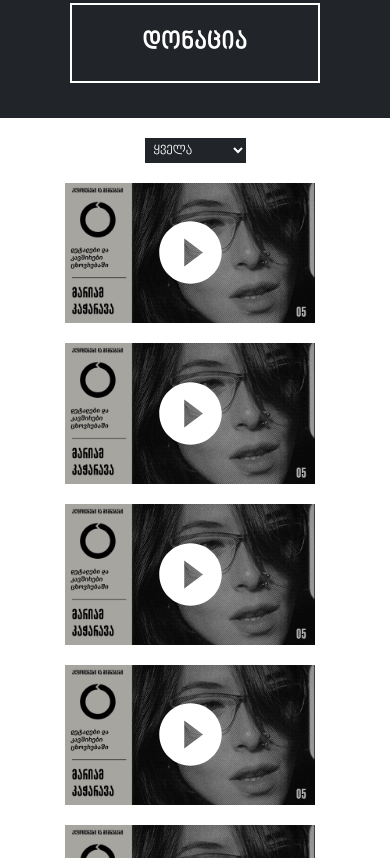
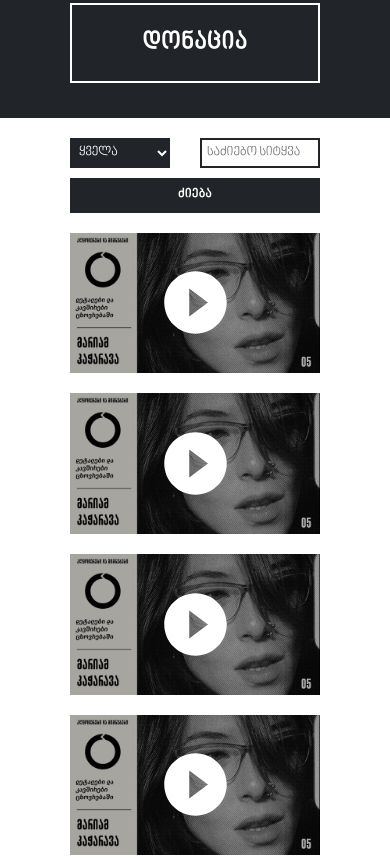
Before and after one commit to TemoSmoev/haken, a plain HTML site: page index.html in a window 390 px wide. Shown: the part 813-1671 px from the top of the page. Drawn offline with Linux system fonts and the light colour scheme.

Commit message:
search markup added

```diff
--- a/index.html
+++ b/index.html
@@ -3,6 +3,8 @@
   <head>
     <meta charset="UTF-8" />
     <meta name="viewport" content="width=device-width, initial-scale=1.0" />
+    <meta name="description" content="ადგილი, სადაც გვაინტერესებს შენი ნააზრევი" />
+    <meta name="keywords" content="haken,ჰაკენ,ჰაკენი,აღმოჩენა,ნააზრევი,ამონახსნი,აზრი,მიგნება,გაავრცელე" />
     <link rel="icon" href="assets/images/logo_dark.svg" />
     <link rel="stylesheet" href="styles/splide.min.css" />
     <link rel="stylesheet" href="styles/bootstrap-grid.min.css" />
@@ -13,7 +15,7 @@
     <script src="scripts/videos.js"></script>
     <script src="scripts/form.js"></script>
     <script src="scripts/scroll.js"></script>
-    <title>Haken</title>
+    <title>Haken | გაავრცელე ამონახსნი</title>
   </head>
   <body>
     <header>
@@ -149,12 +151,16 @@
     </section>
     <section id="videos" class="videos">
       <div class="container">
-        <select name="category" class="category">
-          <option value="all">ყველა</option>
-          <option value="science">მეცნიერება</option>
-          <option value="art">ხელოვნება</option>
-          <option value="religion">რელიგია</option>
-        </select>
+        <div class="filter">
+          <select name="category" class="filter_category">
+            <option value="all">ყველა</option>
+            <option value="science">მეცნიერება</option>
+            <option value="art">ხელოვნება</option>
+            <option value="religion">რელიგია</option>
+          </select>
+          <input placeholder="საძიებო სიტყვა" class="filter_input"/>
+          <button class="filter_search">ძიება</button>
+        </div>
         <div class="videos_list"></div>
         <button class="more ">მეტის ნახვა</button>
       </div>
--- a/styles/main.scss
+++ b/styles/main.scss
@@ -280,14 +280,40 @@ header {
   min-height: 500px;
   background-color: $light;
   padding: 50px 0;
-  select {
+  .filter {
+    margin: 0 auto;
+    width: 450px;
+    display: flex;
+    justify-content: space-between;
+    &_category {
       display: block;
       background-color: $dark;
       color: white;
-    // width: 100px;
+      width: 100px;
       padding: 5px;
       outline: none;
       border: none;
+      height: 35px;
+    }
+    &_input {
+      display: block;
+      outline: none;
+      padding-left: 5px;
+      border: 2px solid $dark;
+      color: $dark;
+      background-color: transparent;
+      height: 35px;
+    }
+    &_search {
+      display: block;
+      width: 150px;
+      border: none;
+      outline: none;
+      background-color: $dark;
+      height: 35px;
+      font-weight: bold;
+      color: $light;
+    }
   }
   &_list {
     display: flex;
@@ -618,9 +644,30 @@ footer {
     }
   }
   .videos {
-    select {
-      margin: 0 auto;
+    // select {
+    //   margin: 0 auto;
+    //   font-size: 13px;
+    // }
+    .video {
+      margin-right: 0;
+    }
+    .filter {
       font-size: 13px;
+      height: 75px;
+      width: 250px;
+      flex-wrap: wrap;
+      justify-content: space-between;
+      align-content: space-between;
+      &_category {
+        height: 30px;
+      }
+      &_input {
+        height: 30px;
+        width: 120px;
+      }
+      &_search {
+        width: 250px;
+      }
     }
     padding: 20px 0;
     &_list {
```
Also changed, not shown: styles/main.css, 1 other file. Lines whose indentation alone changed are shown as unchanged.
